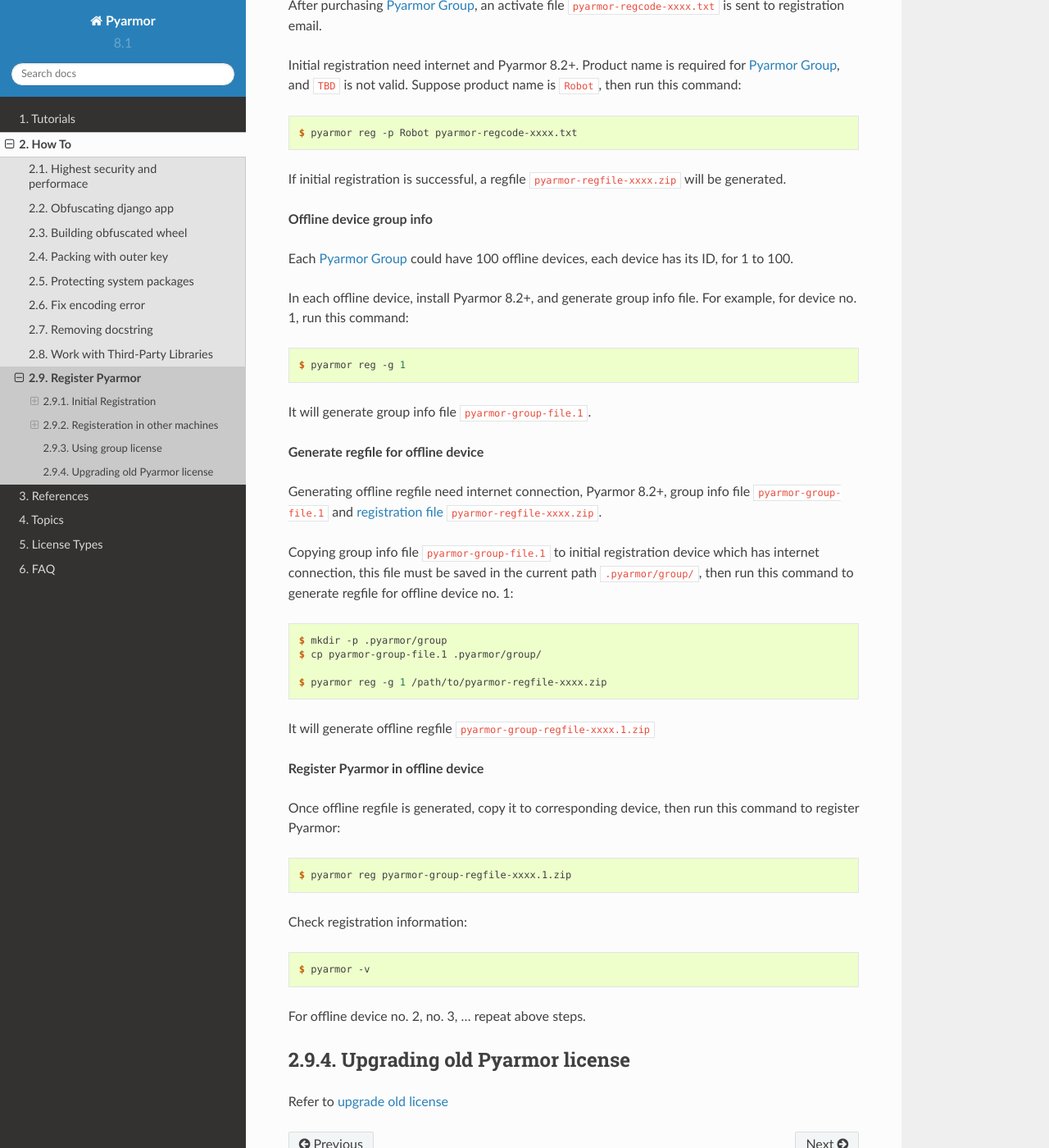
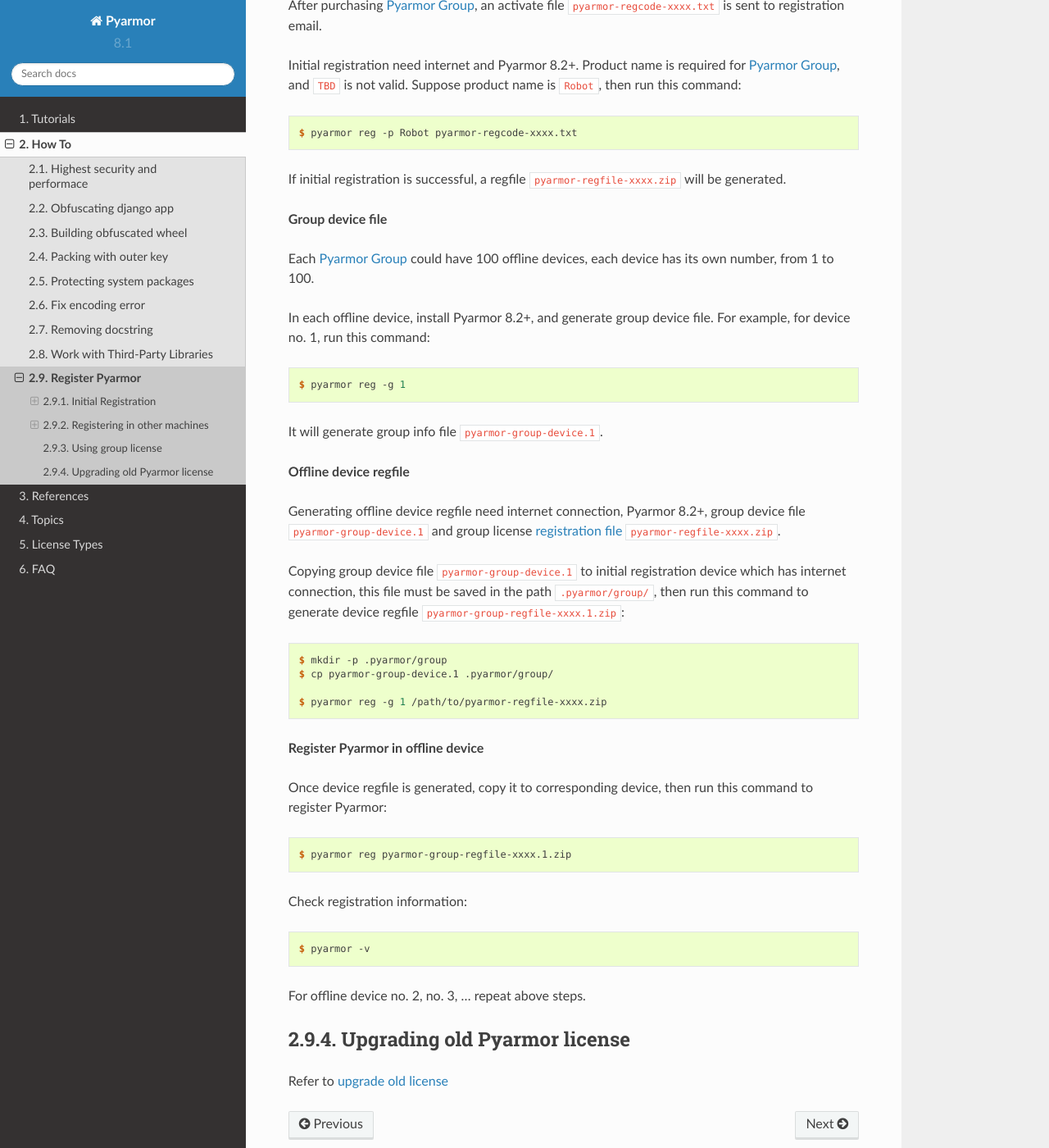
Before and after one commit to dashingsoft/pyarmor, a Sphinx documentation site: the page built from docs/how-to/register.rst, in a window 1280 px wide and 1400 px high, scrolled down 2396 px. Shown: the whole window at 82% size. Built offline with Sphinx 7.4.7 and the Read the Docs theme 2.0.0, drawn with Linux system fonts in a browser that asks for light colours; some of the changed text lies outside the part shown.

Commit message:
Refine group license doc

```diff
--- a/docs/how-to/register.rst
+++ b/docs/how-to/register.rst
@@ -55,8 +55,8 @@
 
     $ pyarmor reg -p "Robot Studio" pyarmor-regcode-xxxx.txt
 
-Registeration in other machines
-===============================
+Registering in other machines
+=============================
 
 Once initial registeration successfully, it generates registration file named :file:`pyarmor-regfile-xxxx.zip` at the same time.
 
@@ -68,8 +68,8 @@
 
     $ pyarmor -v
 
-Registeration in Docker or CI pipeline
---------------------------------------
+Registering in Docker or CI pipeline
+------------------------------------
 
 It's no problem to run Pyarmor in Docker or CI pipeline to obfuscate user's application. Register pyarmor with :file:`pyarmor-regfile-xxxx.zip` same as above. But It's not allowed to distribute pakcage pyarmor and any Pyarmor License to customer.
 
@@ -90,32 +90,30 @@
 
 If initial registration is successful, a regfile ``pyarmor-regfile-xxxx.zip`` will be generated.
 
-**Offline device group info**
+**Group device file**
 
-Each :term:`Pyarmor Group` could have 100 offline devices, each device has its ID, for 1 to 100.
+Each :term:`Pyarmor Group` could have 100 offline devices, each device has its own number, from 1 to 100.
 
-In each offline device, install Pyarmor 8.2+, and generate group info file. For example, for device no. 1, run this command::
+In each offline device, install Pyarmor 8.2+, and generate group device file. For example, for device no. 1, run this command::
 
     $ pyarmor reg -g 1
 
-It will generate group info file ``pyarmor-group-file.1``.
+It will generate group info file ``pyarmor-group-device.1``.
 
-**Generate regfile for offline device**
+**Offline device regfile**
 
-Generating offline regfile need internet connection, Pyarmor 8.2+, group info file  ``pyarmor-group-file.1`` and :term:`registration file` ``pyarmor-regfile-xxxx.zip``.
+Generating offline device regfile need internet connection, Pyarmor 8.2+, group device file  ``pyarmor-group-device.1`` and group license :term:`registration file` ``pyarmor-regfile-xxxx.zip``.
 
-Copying group info file ``pyarmor-group-file.1`` to initial registration device which has internet connection, this file must be saved in the current path ``.pyarmor/group/``, then run this command to generate regfile for offline device no. 1::
+Copying group device file ``pyarmor-group-device.1`` to initial registration device which has internet connection, this file must be saved in the path ``.pyarmor/group/``, then run this command to generate device regfile ``pyarmor-group-regfile-xxxx.1.zip``::
 
     $ mkdir -p .pyarmor/group
-    $ cp pyarmor-group-file.1 .pyarmor/group/
+    $ cp pyarmor-group-device.1 .pyarmor/group/
 
     $ pyarmor reg -g 1 /path/to/pyarmor-regfile-xxxx.zip
 
-It will generate offline regfile ``pyarmor-group-regfile-xxxx.1.zip``
-
 **Register Pyarmor in offline device**
 
-Once offline regfile is generated, copy it to corresponding device, then run this command to register Pyarmor::
+Once device regfile is generated, copy it to corresponding device, then run this command to register Pyarmor::
 
     $ pyarmor reg pyarmor-group-regfile-xxxx.1.zip
 
```
Also changed, not shown: docs/reference/man.rst (+9 -9 lines).
